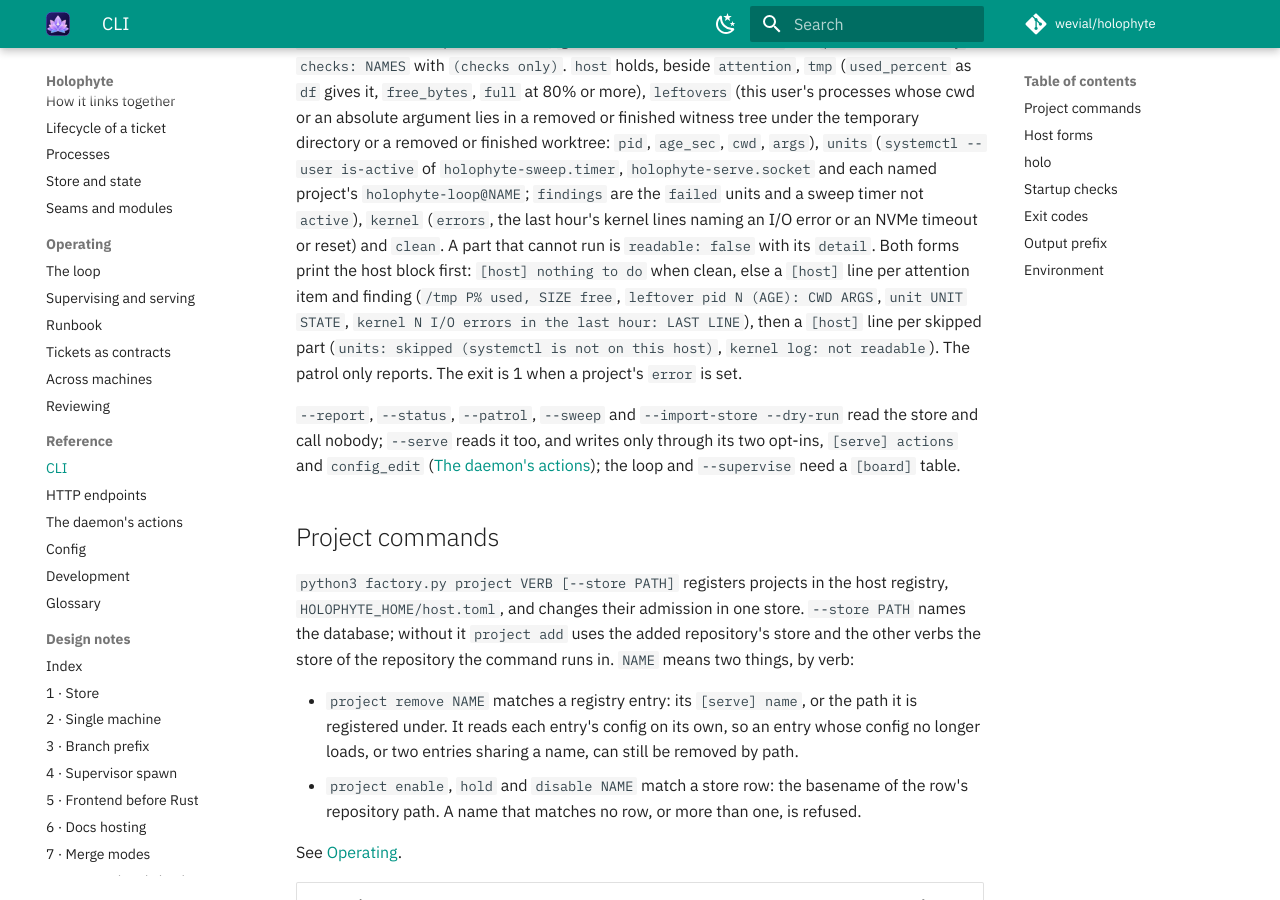
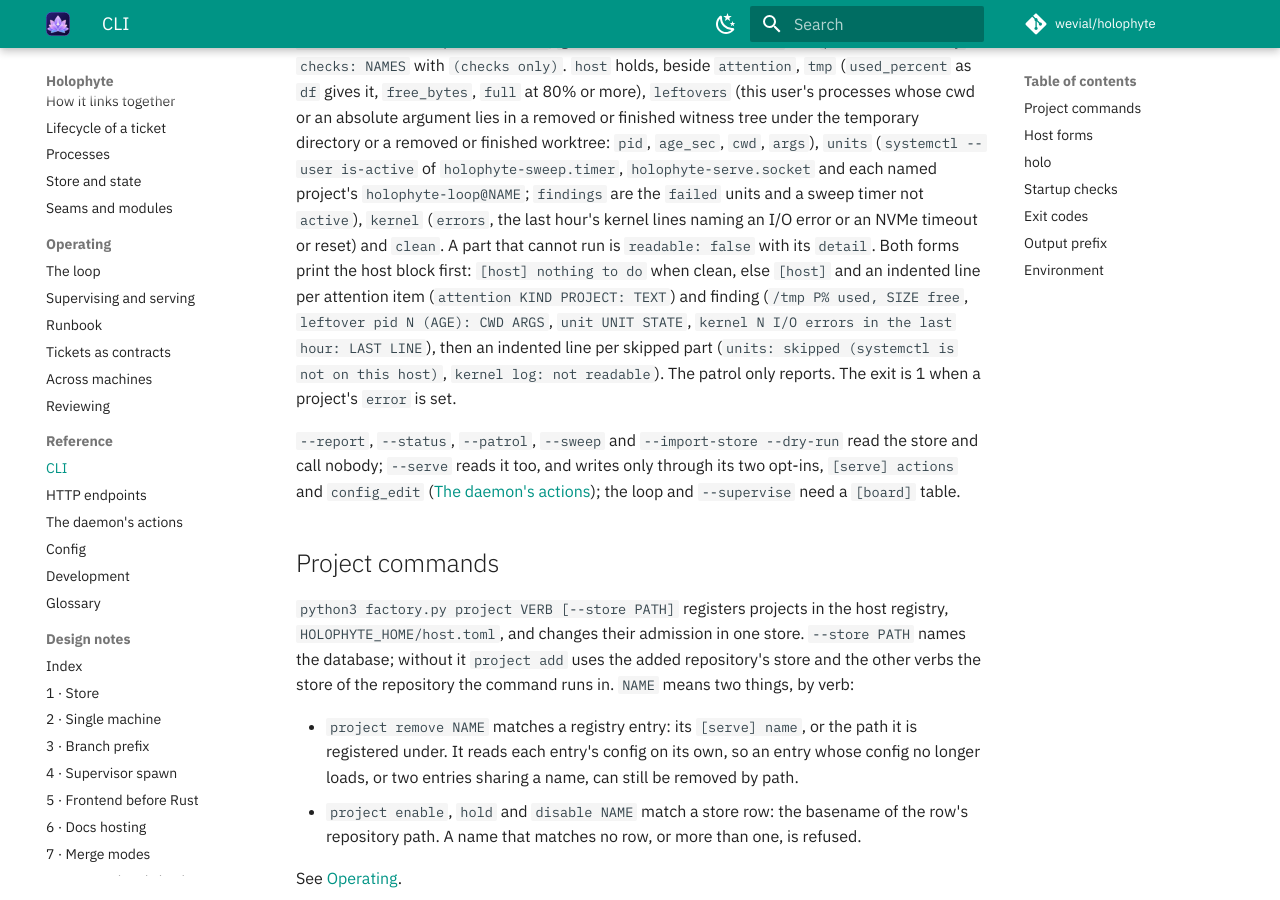
Before and after one commit to wevial/holophyte, an MkDocs documentation site: the page built from docs/reference/cli.md, in a window 1280 px wide and 900 px high, scrolled down 10961 px. Built offline with MkDocs 1.6.1 and Material for MkDocs 9.7.7, drawn with Linux system fonts in a browser that asks for light colours; comment, search, counter and statistics services are not loaded; some of the changed text lies outside the part shown.

Commit message:
fix(patrol): list a removed cwd under a kept worktree parent and print the host block as a header (HOLO-596)
Review adjudication:
- ADDRESS: `FinishedTrees.holds()` judged only the worktree's top directory, so a process whose cwd `worktrees/feature/foo` was removed while `feature` stayed was missed; it now checks the referenced path itself. A real-process test shows it (red before, green after).
- ADDRESS: a host that is not clean now prints a bare `[host]` line followed by indented attention, finding and skipped-part lines, like a project's block; a clean host stays `[host] nothing to do` with its skipped parts indented under it. The tests' `projects_text()` drops the whole leading host block, and the CLI reference describes the new layout.

```diff
--- a/docs/reference/cli.md
+++ b/docs/reference/cli.md
@@ -100,11 +100,12 @@
 (`errors`, the last hour's kernel lines naming an I/O error or an NVMe
 timeout or reset) and `clean`. A part that cannot run is `readable: false`
 with its `detail`. Both forms print the host block first: `[host] nothing
-to do` when clean, else a `[host]` line per attention item and finding
-(`/tmp P% used, SIZE free`, `leftover pid N (AGE): CWD ARGS`, `unit UNIT
-STATE`, `kernel N I/O errors in the last hour: LAST LINE`), then a `[host]`
-line per skipped part (`units: skipped (systemctl is not on this host)`,
-`kernel log: not readable`). The patrol only reports. The exit is 1 when a
+to do` when clean, else `[host]` and an indented line per attention item
+(`attention KIND PROJECT: TEXT`) and finding (`/tmp P% used, SIZE free`,
+`leftover pid N (AGE): CWD ARGS`, `unit UNIT STATE`, `kernel N I/O errors in
+the last hour: LAST LINE`), then an indented line per skipped part
+(`units: skipped (systemctl is not on this host)`, `kernel log: not
+readable`). The patrol only reports. The exit is 1 when a
 project's `error` is set.
 
 `--report`, `--status`, `--patrol`, `--sweep` and `--import-store --dry-run` read the
@@ -151,7 +152,7 @@
 | --- | --- | --- |
 | `--status [--json]` | the host form: the checkout's build and the last sweep's, the home's `supervisor.lock`, `sweep.json` (`sweep: none` without one), then every project in `HOLOPHYTE_HOME/host.toml` as the project form prints it, each line prefixed `[NAME]`; a project whose config, store or file cannot be read is its own error line and the exit is 1; no `host.toml` is exit 1 naming `project add` | `host.toml`, each store, read-only |
 | `--serve [HOST:PORT]` | the host daemon: every registered project's routes under `/projects/NAME/...` (`NAME` its `[serve] name`), and the host's `/status` and `/attention` at the root; serves on the socket the service manager hands over (`LISTEN_FDS`), else the address given, else `host.toml`'s `[serve] bind`; `host.toml`'s `[serve] machine_token_file` is the bearer beyond loopback and for every write, `[serve] actions` opens the project actions and `POST /actions/run-sweep`. On a factory `HEAD` move it exits 0 when handed its socket, and re-executes otherwise | `host.toml`, each store; writes only through the opt-ins, and `run-sweep` appends to `HOLOPHYTE_HOME/host-actions.jsonl` |
-| `--patrol [--json]` | the host form of `--patrol`: the host-level attention items (`sweep_stale`, `project_error`, `no_store`, `no_project_row`) as `[host] attention KIND` lines, then every project in `host.toml` order as the project form prints it; a project that cannot be read is its own error line and the exit is 1; no `host.toml` is exit 1 naming `project add` | `host.toml`, each store, read-only |
+| `--patrol [--json]` | the host form of `--patrol`: the host-level attention items (`sweep_stale`, `project_error`, `no_store`, `no_project_row`) as indented `attention KIND` lines of the `[host]` block, then every project in `host.toml` order as the project form prints it; a project that cannot be read is its own error line and the exit is 1; no `host.toml` is exit 1 naming `project add` | `host.toml`, each store, read-only |
 | `--supervise [--once]` | the host sweep: under `HOLOPHYTE_HOME/supervisor.lock` (a second run beside a live one exits 1 naming its pid), sweeps every registered store and bumps its one host-sweep beat (pid 0), then acts on the trips and reconciles pull requests, board closes and owed loops round-robin under a deadline of half `[supervisor] sweep_sec`; a project whose own `supervisor.lock` names a live pid is skipped, a dead one is removed; a disabled project, or one with no store or no row for its path, is skipped; writes `HOLOPHYTE_HOME/sweep.json` after every project; `--once` is one run, exit 1 when any project errored, and without it a run every `sweep_sec` until SIGINT/SIGTERM | `host.toml`, each store, `sweep.json`, Linear, GitHub, the loop units |
 
 ## holo
```
Also changed, not shown: 4 other files.
